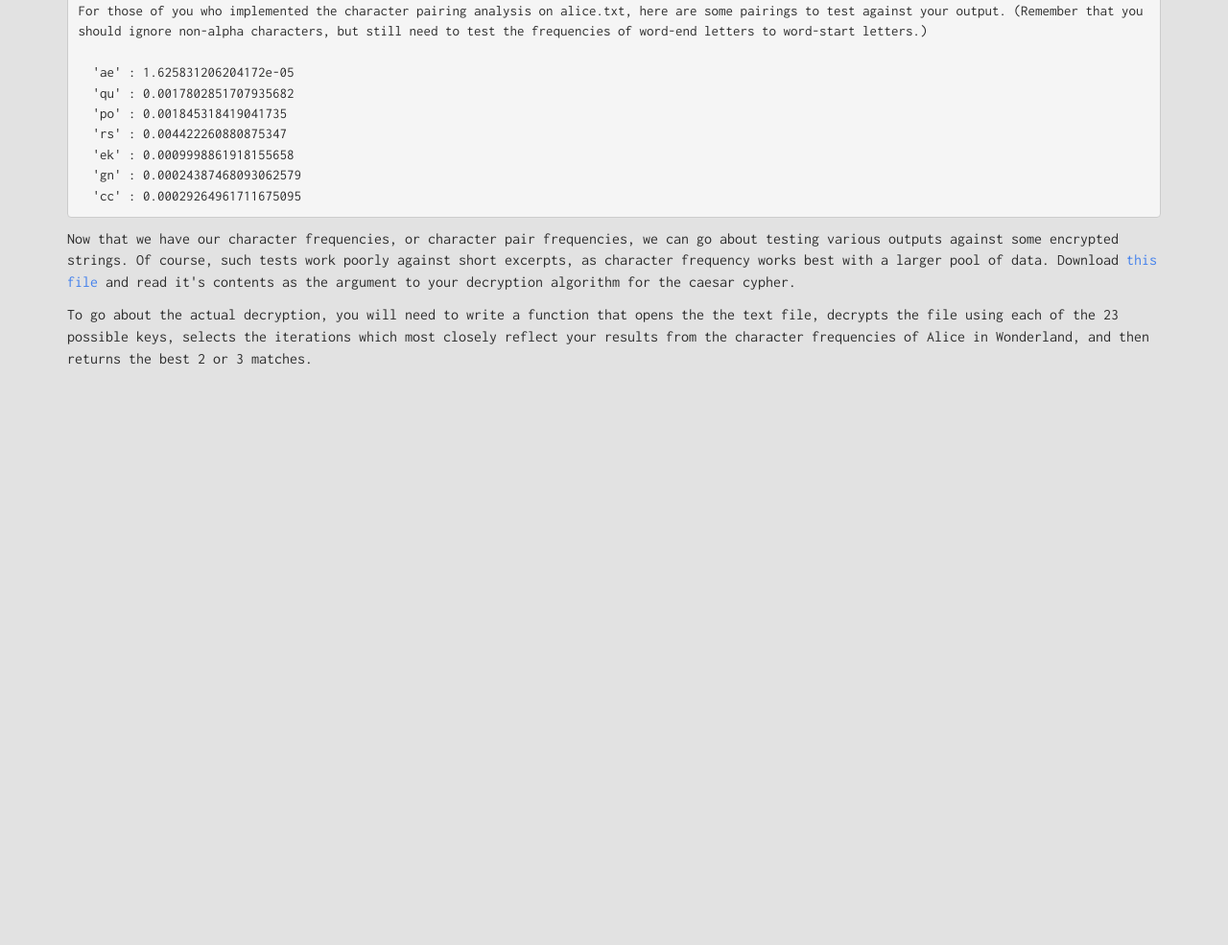
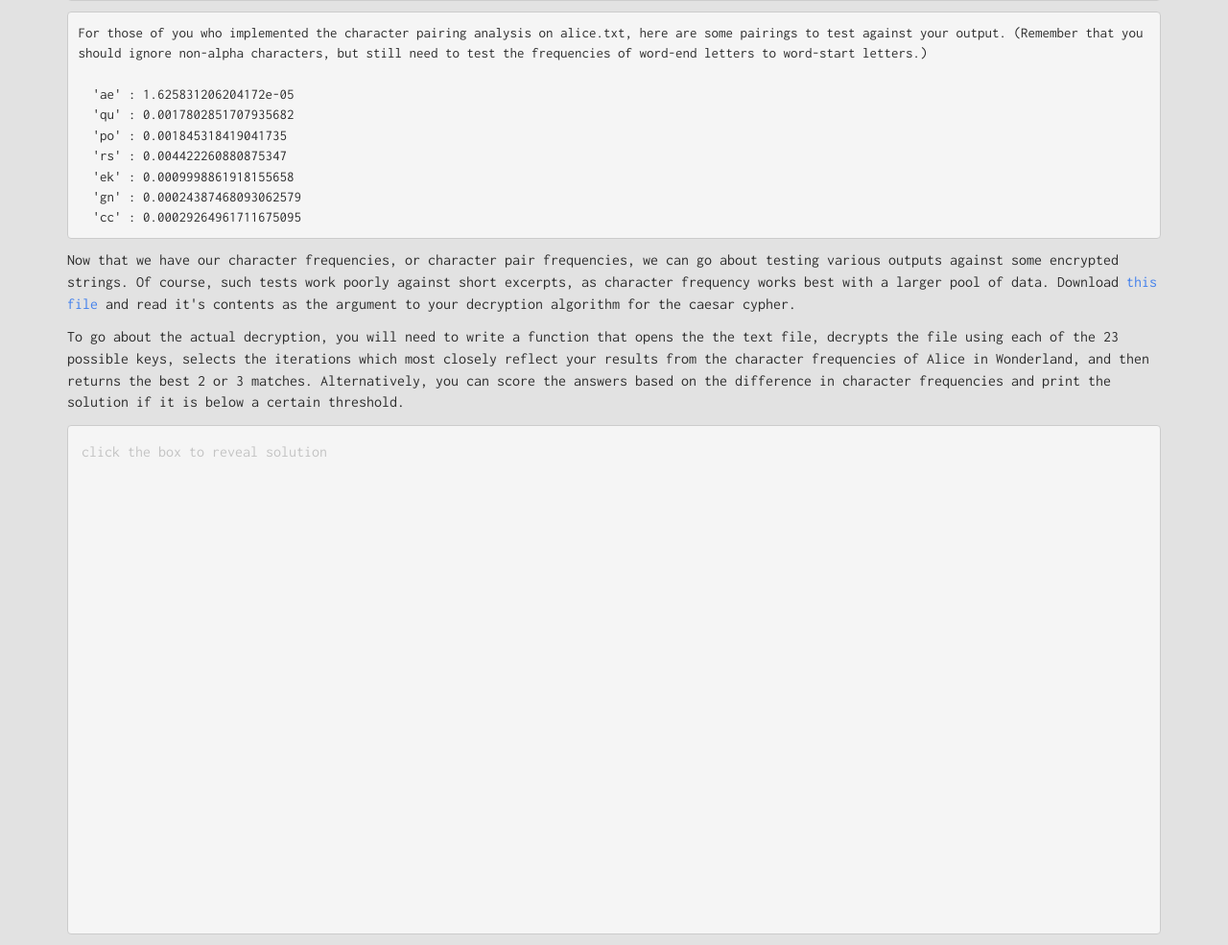
Before and after one commit to crellison/cole, a plain HTML site: page index.html in a window 1280 px wide. Shown: the part 1348-2333 px from the top of the page at 96% size. Before the commit the page ends 1745 px from the top, so only its background shows below. Drawn offline with nearby package versions, Linux system fonts and the light colour scheme.

Commit message:
decrypt function added

```diff
--- a/index.html
+++ b/index.html
@@ -25,7 +25,7 @@
         <div class="cyphers">
           <div class="oneCypher">
             <h4>The Caesar Cypher</h4>
-            <p>This is the classic (and possibly the oldest) cypher using the Roman alphabet. Supposedly used by the Emperor of Rome himself to send messages between generals during battle, this cypher is easy to conceive and implement, though provides virtually no security from hacking. It is implemented by a 'frameshift' transformation of the alphabet by an integer between 0 (the trivial case) and 25. Though not required, my version of this cypher ignores all non-alpha characters, as the romans didn't have punctuation and spacing between words was non-standard.</p>
+            <p>This is the classic (and possibly the oldest) cypher using the Roman alphabet. Supposedly used by the Emperor of Rome himself to send messages between generals during battle, this cypher is easy to conceive and implement, though provides virtually no security from hacking. It is implemented by a 'frameshift' transformation of the alphabet by an integer between 0 (the trivial case) and 25. If you want to stay in keeping with the roman tradition, your version of this cypher can ignore all non-alpha characters, as the romans didn't have punctuation and spacing between words was non-standard (this can make decoding more annoying though).</p>
             <p class="solution">click the box to reveal solution</p>
             <pre><code class="python">def caesarEncrypt(msg,key):
   msg = msg.lower()
@@ -34,7 +34,7 @@
   rVal = ''
   for ch in msg:
     # if character is a letter, use the frameshift, otherwise use the character
-    rVal += chr(start + (ord(ch) - start + key) % 26) if ch.isalpha() else ''
+    rVal += chr(start + (ord(ch) - start + key) % 26) if ch.isalpha() else ch
   return rVal</code></pre>
             <p>The decrypt for the caesar cypher is as simple as it's encryption. All we need to do is change the direction of the frameshift. Pass in the negation key value and you will get your original message! No need for a separate function!</p>
             <p>Now we will get a little more advanced. Say you find a scrap of paper, or intercept an email, and suspect the contents are encrypted with a caesar cypher. If you want to break this without the key (and without printing out the 26 possible options), it will require some basic frequency analysis. To do this, we will need a large text document. Though many are available online through <a href="gutenburg.org">Project Gutenburg</a>, I (and many programmers) have a soft spot for Lewis Carrol's <a href="txt/alice.txt">Alice in Wonderland</a>, so my implementation will use that. First we need to build a function that reads a .txt file and generate a frequency table for character frequencies. The more advanced version of this table just looks at character pairing frequencies (i.e. the frequency at which 'ae' appears), but I will leave that to you to implement on your free time for fun!</p>
@@ -64,7 +64,31 @@ def getFrq(filename):
   'gn' : 0.00024387468093062579
   'cc' : 0.00029264961711675095</code></pre>
             <p>Now that we have our character frequencies, or character pair frequencies, we can go about testing various outputs against some encrypted strings. Of course, such tests work poorly against short excerpts, as character frequency works best with a larger pool of data. Download <a href="txt/caesarEncrypted.txt">this file</a> and read it's contents as the argument to your decryption algorithm for the caesar cypher.</p>
-            <p>To go about the actual decryption, you will need to write a function that opens the the text file, decrypts the file using each of the 23 possible keys, selects the iterations which most closely reflect your results from the character frequencies of Alice in Wonderland, and then returns the best 2 or 3 matches. </p>
+            <p>To go about the actual decryption, you will need to write a function that opens the the text file, decrypts the file using each of the 23 possible keys, selects the iterations which most closely reflect your results from the character frequencies of Alice in Wonderland, and then returns the best 2 or 3 matches. Alternatively, you can score the answers based on the difference in character frequencies and print the solution if it is below a certain threshold.</p>
+            <p class="solution">click the box to reveal solution</p>
+            <pre><code class="python">def decryptFile(filename):
+  # open the file and change it to a string
+  with open(filename, 'r') as myfile:
+   data=myfile.read().replace('\n', '')
+ # get character (pair) frequencies from a large text doc
+ nativeFrq = pairFrq('dist/txt/alice.txt')
+ # decrypt for each key in the possible keys
+ for i in range(1,26):
+   temp = caesarEncrypt(data,-i)
+   freq = pairStringFrq(temp)
+   score = 0
+   # decide how to score each translated message
+   for key in freq.keys():
+     if key in nativeFrq.keys():
+       score+=abs(freq[key] - nativeFrq[key])
+     else:
+       score+=0.1
+   # choose a score limit to filter output
+   if score < 1:
+     print('score: {}'.format(score))
+     print('key: {}'.format(i))
+     print(temp)
+     print('\n')</code></pre>
           </div>
         </div>
       </div>
```
Also changed, not shown: dist/txt/caesar.txt (added).
